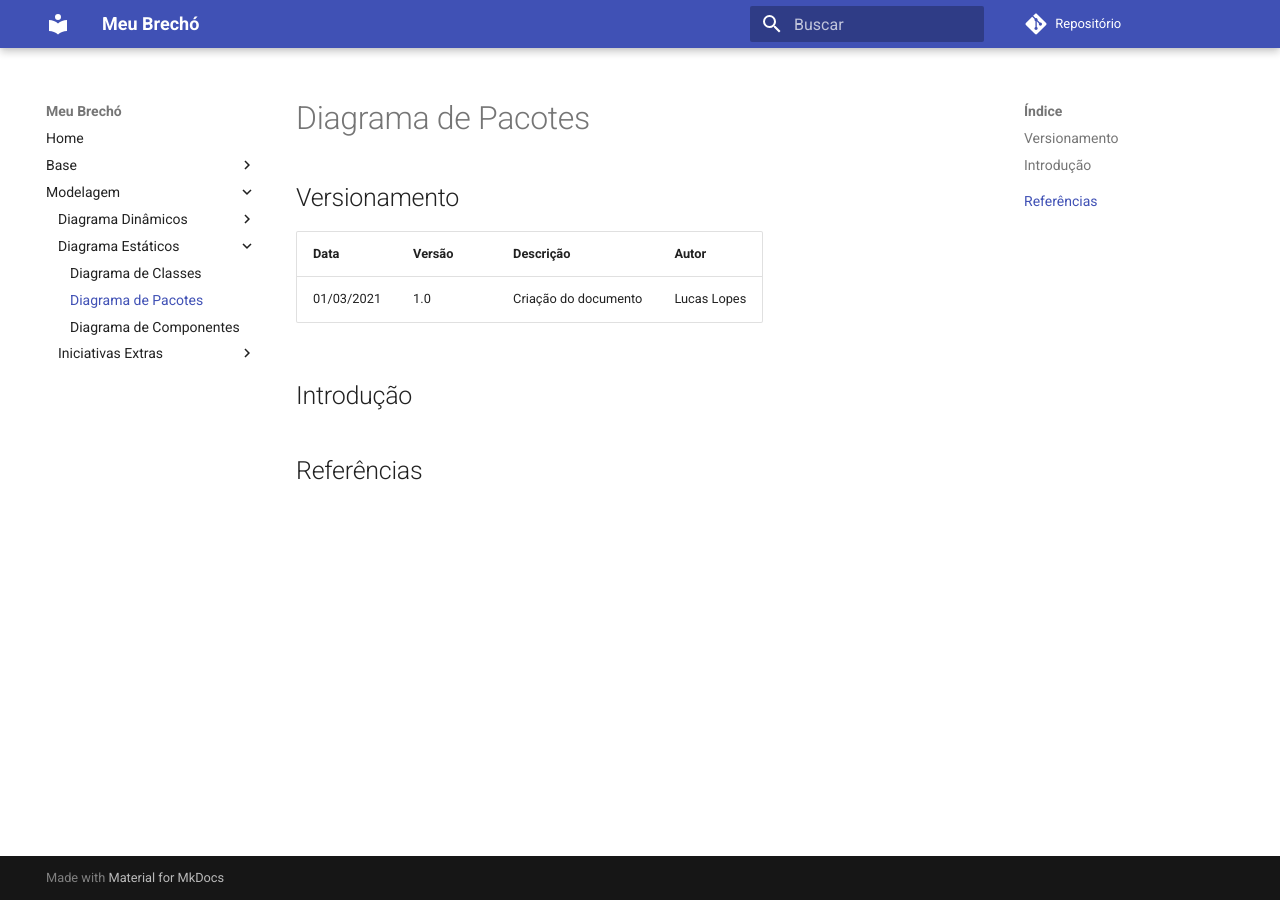
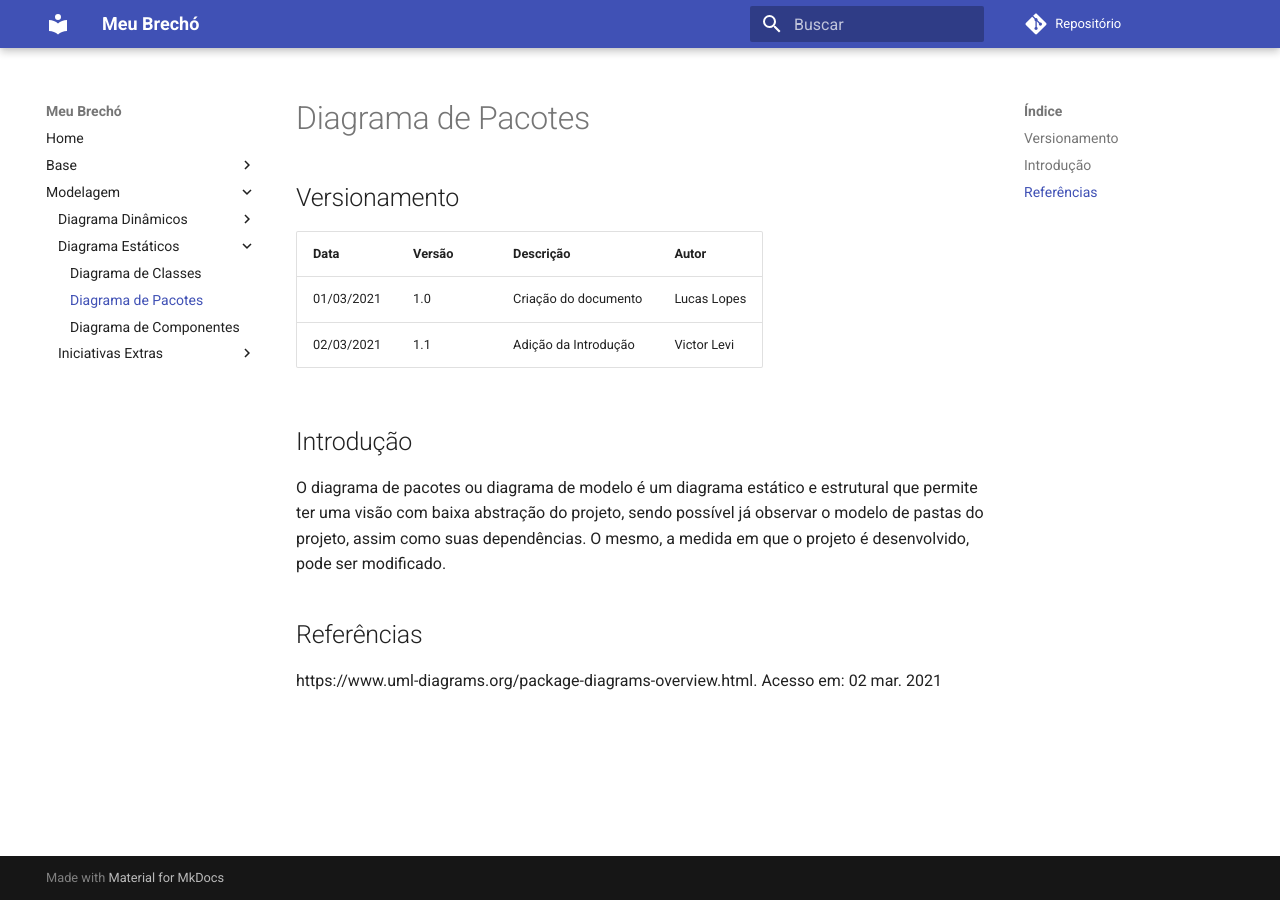
Before and after one commit to UnBArqDsw2020-2/2020.2_G4, an MkDocs documentation site: the page built from docs/modelagem/estaticos/diagramaPacotes.md, in a window 1280 px wide. Built offline with MkDocs 1.6.1 and Material for MkDocs 9.7.7, drawn with Linux system fonts in a browser that asks for light colours; comment, search, counter and statistics services are not loaded; old or Windows-style settings are respelled for this version of MkDocs.

Commit message:
Commit: #28 - Adição da introdução

```diff
--- a/docs/modelagem/estaticos/diagramaPacotes.md
+++ b/docs/modelagem/estaticos/diagramaPacotes.md
@@ -5,21 +5,12 @@
 | Data | Versão | Descrição | Autor |
 |------|--------|-----------|-------|
 | 01/03/2021 | 1.0 | Criação do documento | Lucas Lopes |
+| 02/03/2021 | 1.1 | Adição da Introdução | Victor Levi |
 
 ## Introdução
 
-##
-
-
-
-
-
-
-
-
-
-
-
-
+O diagrama de pacotes ou diagrama de modelo é um diagrama estático e estrutural que permite ter uma visão com baixa abstração do projeto, sendo possível já observar o modelo de pastas do projeto, assim como suas dependências. O mesmo, a medida em que o projeto é desenvolvido, pode ser modificado.
 
 ## Referências
+
+<p algin="justify"> https://www.uml-diagrams.org/package-diagrams-overview.html. Acesso em: 02 mar. 2021</p>
```
